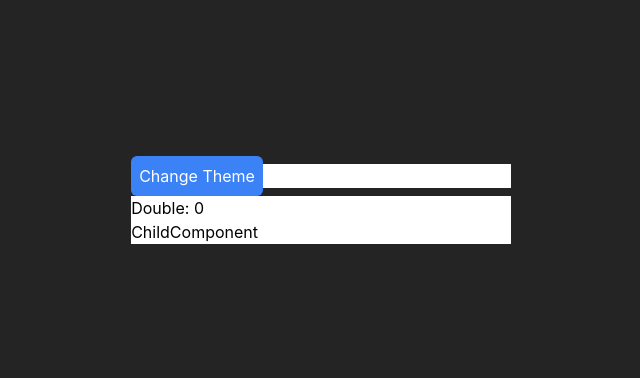
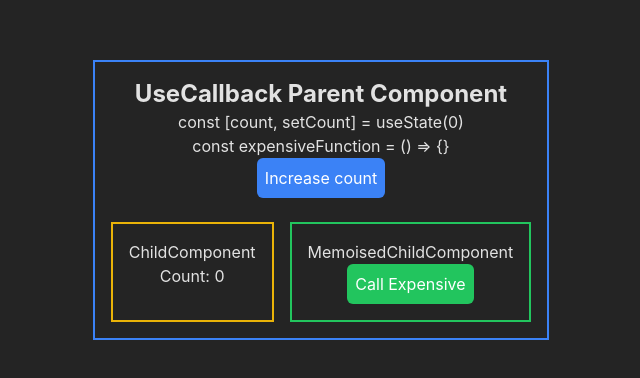
Before and after one commit to SilviuIordache/react-feature, a React (Vite) app: page / in a window 1280 px wide. Shown: the part 200-578 px from the top of the page, without its empty margins (319-959 px from the left). Built offline with nearby package versions, Linux system fonts and the light colour scheme.

Commit message:
Implement scenario for useCallback

```diff
--- a/src/App.jsx
+++ b/src/App.jsx
@@ -1,11 +1,12 @@
 import './App.css'
-import { UseMemo } from './UseMemo'
+import { UseCallback } from './UseCallback'
 function App() {
 
   return (
     <div className="light">
       {/* <ReactLifecycle/> */}
-      <UseMemo/>
+      {/* <UseMemo/> */}
+      <UseCallback/>
     </div>
   )
 }
--- /dev/null
+++ b/src/UseCallback/ChildComponent.tsx
@@ -0,0 +1,17 @@
+import React, { useEffect } from 'react';
+
+export const ChildComponent = ({ count }) => {
+  useEffect(() => {
+    console.log(
+      'ChildComponent re-rendered. The count prop has changed'
+    );
+  }, [count]);
+
+  return (
+    <div className="border-2 border-yellow-500 p-4">
+      <div>ChildComponent</div>
+
+      <p>Count: {count}</p>
+    </div>
+  );
+};
--- /dev/null
+++ b/src/UseCallback/MemoisedChildComponent.tsx
@@ -0,0 +1,27 @@
+import React, { useEffect } from 'react';
+
+interface MemoisedChildComponentProps {
+  expensiveHandler: () => void;
+}
+
+export const MemoisedChildComponent = React.memo(
+  ({ expensiveHandler }: MemoisedChildComponentProps) => {
+    useEffect(() => {
+      console.log(
+        'MemoisedChildComponent re-rendered. The expensiveHandler prop has changed'
+      );
+    }, [expensiveHandler]);
+
+    return (
+      <div className="border-2 border-green-500 p-4">
+        <div>MemoisedChildComponent</div>
+        <button
+          className="bg-green-500 text-white p-2 rounded-md"
+          onClick={expensiveHandler}
+        >
+          Call Expensive
+        </button>
+      </div>
+    );
+  }
+);
--- /dev/null
+++ b/src/UseCallback/index.tsx
@@ -0,0 +1,33 @@
+import React, { useCallback, useState } from 'react';
+import { ChildComponent } from './ChildComponent';
+import { MemoisedChildComponent } from './MemoisedChildComponent';
+
+export const UseCallback = () => {
+  const [count, setCount] = useState(0);
+
+  const expensiveFunction = useCallback(() => {
+    for (let i = 0; i < 1000000000; i++) {}
+    console.log('expensiveFunction called');
+  }, []);
+
+  return (
+    <div className="border-2 border-blue-500 p-4">
+      <h1 className="text-2xl font-bold">UseCallback Parent Component</h1>
+      <div>const [count, setCount] = useState(0)</div>
+
+      <div>{`const expensiveFunction = () => {}`}</div>
+      <button
+        className="bg-blue-500 text-white p-2 rounded-md"
+        onClick={() => setCount(count + 1)}
+      >
+        Increase count
+      </button>
+
+      <div className="flex gap-4 mt-6">
+        <ChildComponent count={count} />
+
+        <MemoisedChildComponent expensiveHandler={expensiveFunction} />
+      </div>
+    </div>
+  );
+};
```
